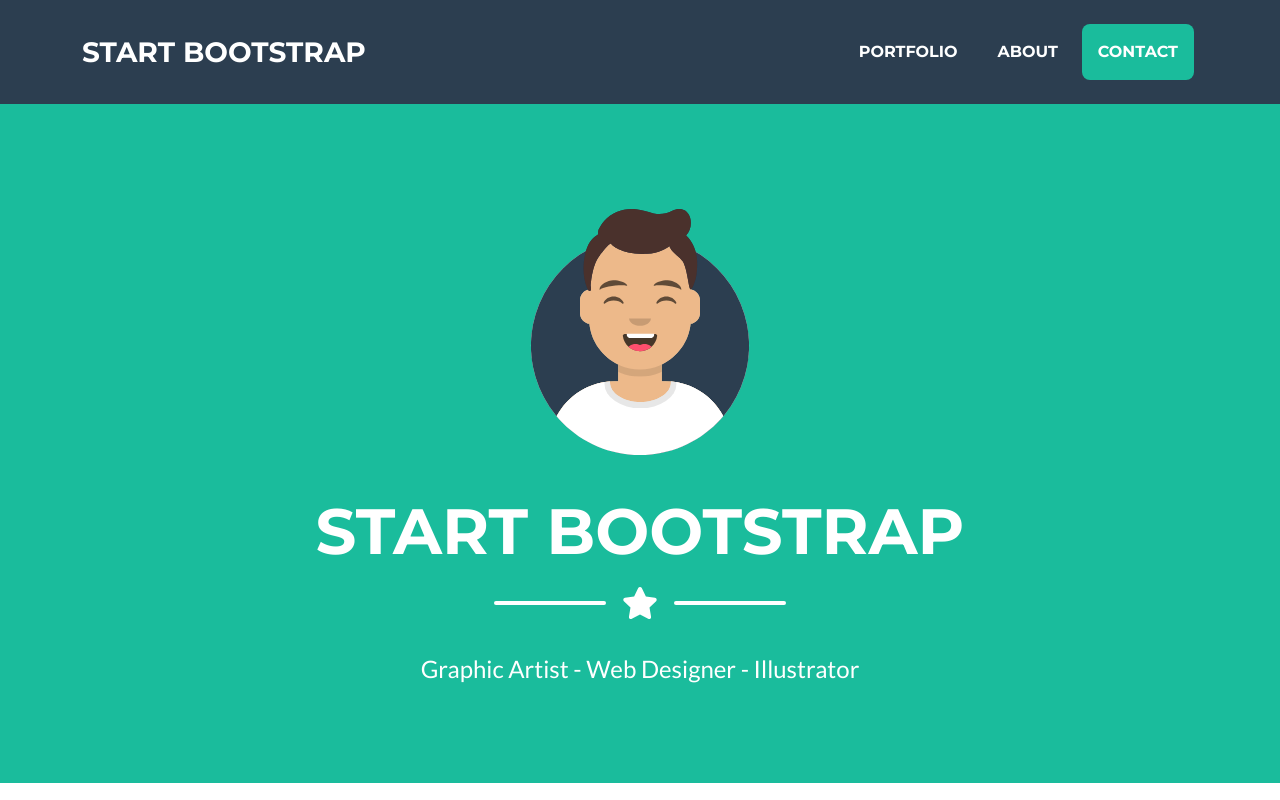
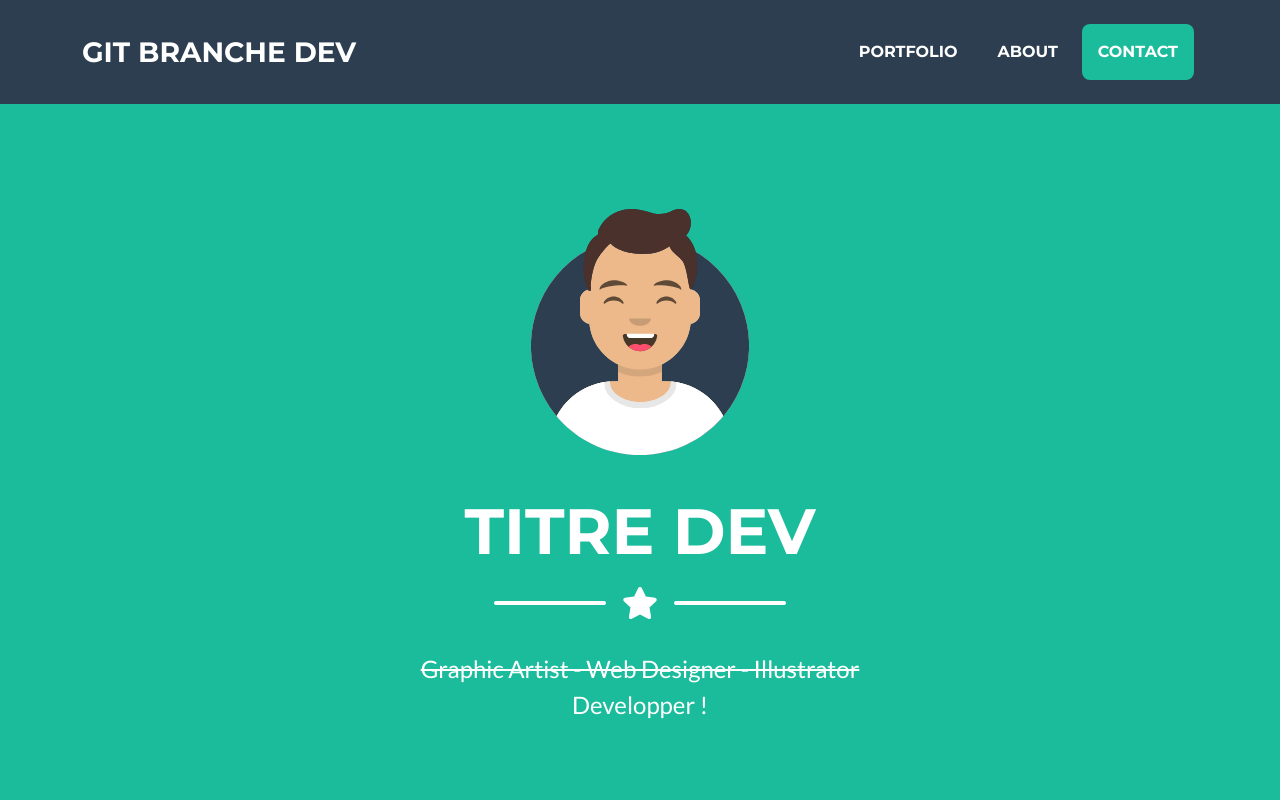
Before and after one commit to Tauruxhasgood/projet-collab-bootstrap, a website: page index.html in a window 1280 px wide. Shown: the top 800 px of the page. Drawn offline with nearby package versions, Linux system fonts and the light colour scheme.

Commit message:
init_dev

```diff
--- a/index.html
+++ b/index.html
@@ -5,7 +5,7 @@
         <meta name="viewport" content="width=device-width, initial-scale=1, shrink-to-fit=no" />
         <meta name="description" content="" />
         <meta name="author" content="" />
-        <title>Freelancer - Start Bootstrap Theme</title>
+        <title>Collab-bootstrap</title>
         <!-- Favicon-->
         <link rel="icon" type="image/x-icon" href="assets/favicon.ico" />
         <!-- Font Awesome icons (free version)-->
@@ -20,9 +20,9 @@
         <!-- Navigation-->
         <nav class="navbar navbar-expand-lg bg-secondary text-uppercase fixed-top" id="mainNav">
             <div class="container">
-                <a class="navbar-brand" href="#page-top">Start Bootstrap</a>
+                <a class="navbar-brand" href="#page-top">Git branche dev</a>
                 <button class="navbar-toggler text-uppercase font-weight-bold bg-primary text-white rounded" type="button" data-bs-toggle="collapse" data-bs-target="#navbarResponsive" aria-controls="navbarResponsive" aria-expanded="false" aria-label="Toggle navigation">
-                    Menu
+                    Menu dev
                     <i class="fas fa-bars"></i>
                 </button>
                 <div class="collapse navbar-collapse" id="navbarResponsive">
@@ -40,7 +40,7 @@
                 <!-- Masthead Avatar Image-->
                 <img class="masthead-avatar mb-5" src="assets/img/avataaars.svg" alt="..." />
                 <!-- Masthead Heading-->
-                <h1 class="masthead-heading text-uppercase mb-0">Start Bootstrap</h1>
+                <h1 class="masthead-heading text-uppercase mb-0">Titre Dev</h1>
                 <!-- Icon Divider-->
                 <div class="divider-custom divider-light">
                     <div class="divider-custom-line"></div>
@@ -48,7 +48,8 @@
                     <div class="divider-custom-line"></div>
                 </div>
                 <!-- Masthead Subheading-->
-                <p class="masthead-subheading font-weight-light mb-0">Graphic Artist - Web Designer - Illustrator</p>
+                <p class="masthead-subheading font-weight-light mb-0 text-decoration-line-through">Graphic Artist - Web Designer - Illustrator</p>
+                <p class="masthead-subheading font-weight-light mb-0">Developper !</p>
             </div>
         </header>
         <!-- Portfolio Section-->
@@ -203,6 +204,7 @@
                                     To activate this form, sign up at
                                     <br />
                                     <a href="https://startbootstrap.com/solution/contact-forms">https://startbootstrap.com/solution/contact-forms</a>
+
                                 </div>
                             </div>
                             <!-- Submit error message-->
```
